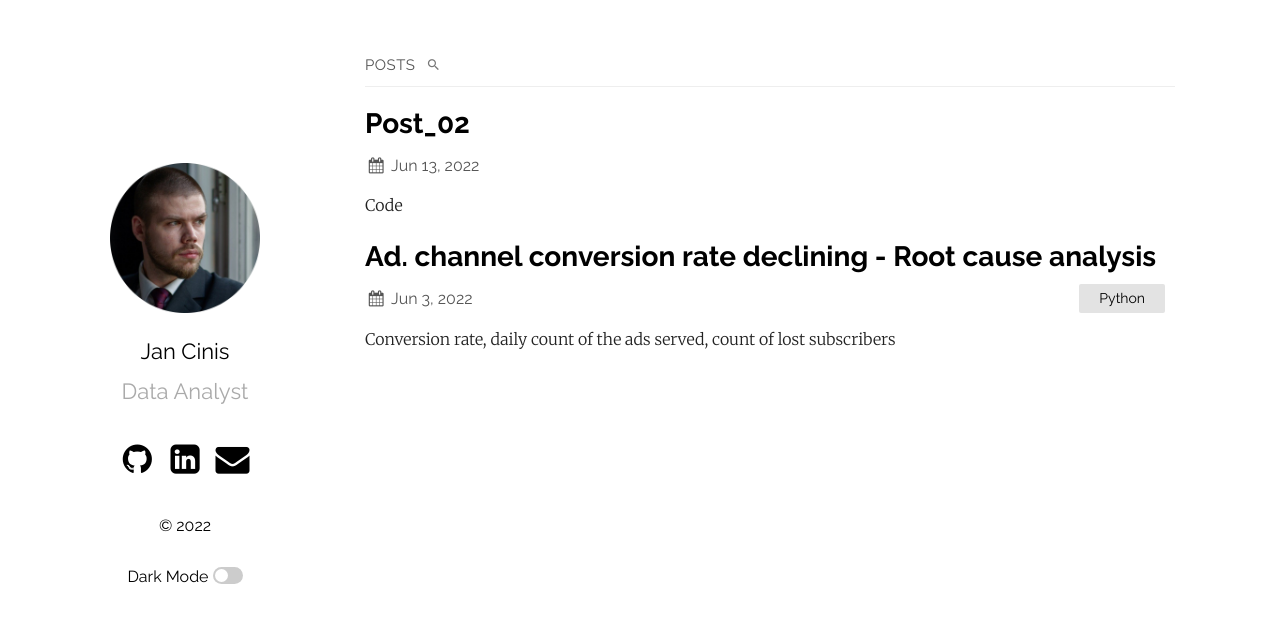
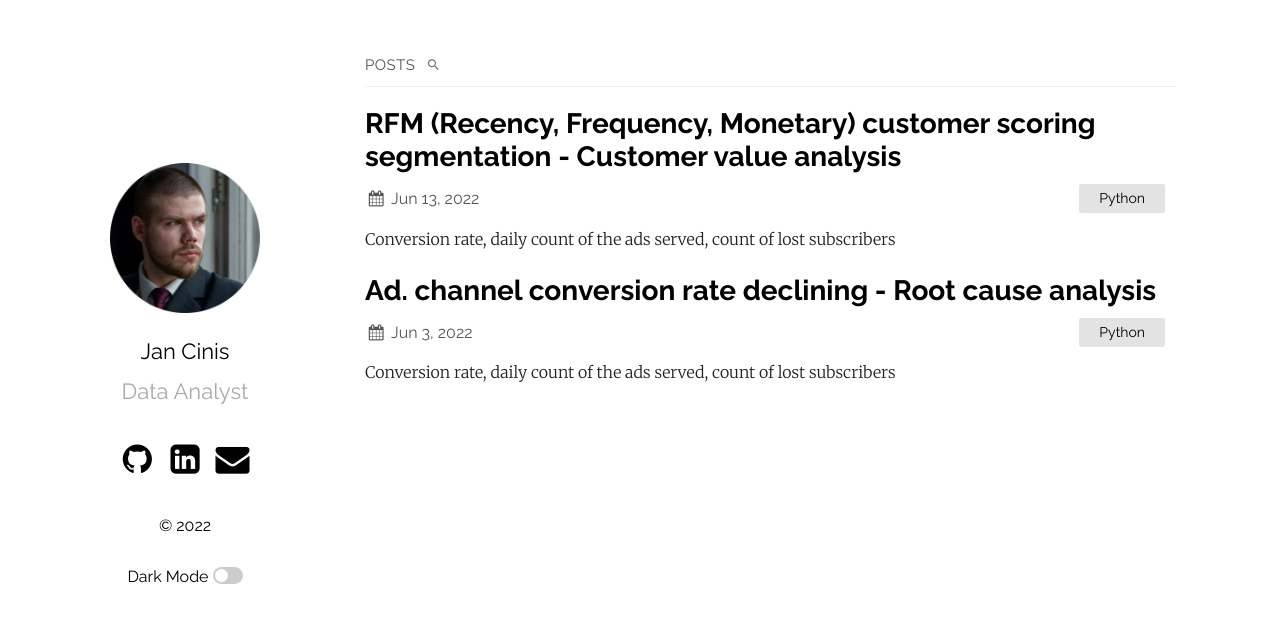
Before and after one commit to JanCinis/jancinis.github.io, a Jekyll site: the page built from index.md, in a window 1280 px wide. Shown: the top 623 px of the page. Built offline with Jekyll 4.4.1, drawn with Linux system fonts in a browser that asks for light colours; part of the change alters nothing that is shown.

Commit message:
Update 2022-06-13-post_02.markdown

````diff
--- a/_posts/2022-06-13-post_02.markdown
+++ b/_posts/2022-06-13-post_02.markdown
@@ -1 +1,109 @@
-Code
+---
+layout: post
+title:  "RFM (Recency, Frequency, Monetary) customer scoring segmentation - Customer value analysis"
+date:   2022-06-13 19:15:41 +0530
+categories: Python
+---
+Conversion rate, daily count of the ads served, count of lost subscribers
+
+![image](https://raw.githubusercontent.com/JanCinis/jancinis.github.io/main/assets/conversion_rate_resized.jpg)
+
+**Introduction**
+Customer value analysis (CVA) is an analytic method for discovering customers’ characteristics and on this basis making further analysis to extract useful knowledge from big data.
+
+RFM models help us to understand how much is the client worth to the company. This is known as customer scoring. Based on such information, we are able to determine the efficiency of marketing campaigns and decide whether a customer is important enough for us to maintain advertising spendings.
+
+The main advantage of RFM analysis is that it provides meaningful information about customers while using fewer (three-dimensional) criterions as cluster attributes. This reduces the complexity of customer value analysis model without compromising its accuracy.
+
+**Data**
+For current project used marketing dataset based on the data of an online subscription business. The libraries used are numpy, pandas and matplotlib. The data and full code are available in the <a href="https://github.com/JanCinis/ad-channel-conversion-rate-case" target="_blank">repository</a>
+
+**I. Identifying inconsistencies**
+
+// 1. Step – Check whether users are more likely to convert on weekends compared with weekdays.
+
+• Add day of week column
+```python
+df = pd.read_csv('marketing_data_2021.csv', parse_dates = ['date_served'])
+df['DoW_served'] = df['date_served'].dt.dayofweek
+```
+• Function to calculate conversion rate by day of week for each channel
+```python
+def converstion_rate( df, column_names):
+	# group by column_names and calculate subscribers
+	subscribers = df[ df['convert_value'] == True].groupby(column_names)['user_id'].nunique()
+	# group by column_names and calculate total visitors
+	total = df.groupby(column_names)['user_id'].nunique()
+	conversion_rate = subscribers/total
+	return conversion_rate
+
+DoW_conversion = converstion_rate(df, ['DoW_served', 'marketing_channel'])
+```
+• Unstack channels and plot conversion rate by day of week
+```python
+DoW_df = pd.DataFrame(DoW_conversion.unstack(level=1))
+DoW_df.plot()
+plt.title('Conversion rate by day of week\n')
+plt.ylim(0)
+plt.show()
+```
+<img src="https://raw.githubusercontent.com/JanCinis/jancinis.github.io/main/assets/img_post_01/Channels_conv_rate_dow.png" height="250">
+
+**Conclusion:**
+– ruled out natural fluctuations across the day of the week
+– the marketing assets as the cause for decreasing house ads conversion
+
+// 2. Step – Check conversion by language over time, if the new marketing campaign does not apply broadly across different cultures.
+
+• The rows where marketing channel is House Ads
+```python
+house_ads = df[df['marketing_channel']=='House Ads']
+```
+• Conversion by date served, and language displayed
+```python
+DoW_conversion = converstion_rate(house_ads, ['date_served', 'language_displayed'])
+```
+• Unstack DoW_conversion and defining a function for plotting graphs
+```python
+conv_lang_df = pd.DataFrame(conv_lang_channel.unstack(level=1))
+def plotting_conversion(df):
+          	for column in df:
+                        	plt.plot( df.index, df [column])
+                        	plt.title('Daily' + column + 'retention rate\n', size = 16)
+                        	plt.ylabel('Retention rate (%)', size = 14)
+                        	plt.xlabel('Date', size = 14)
+                        	plt.show()
+                        	plt.clf()
+```
+• Defined plotting function results
+```python
+plotting_conv(conv_lang_df)
+```
+<img src="https://raw.githubusercontent.com/JanCinis/jancinis.github.io/main/assets/img_post_01/Languages_conv_rate_drop.png" height="450">
+
+**Conclusion:**
+– the English conversion rate drops around the 11th of Jan, and there do not appear to be ads served in other languages for a two week period. Needs further investigation
+– conversion is down because there is a pattern around language preferences
+
+// 3. Step - identify what the problem is specifically so that the team doesn't repeat their mistake.
+
+• A new column for sorting, showing if the preferred language was shown
+```python
+house_ads['is_correct_lang'] = np.where(house_ads['language_displayed'] == house_ads['language_preferred'], 'Yes', 'No')
+```
+• Group by date_served and is_correct_lang to get a daily count of the ads served
+```python
+language_check = house_ads.groupby(['date_served', 'is_correct_lang'])['is_correct_lang'].count()
+```
+• What percentage of users were not being served ads in the right language
+```python
+language_check_df = pd.DataFrame(language_check.unstack(level=1)).fillna(0)
+language_check_df['pct'] = language_check_df['Yes']/language_check_df.sum(axis=1)
+plt.clf()
+plt.plot(language_check_df.index.values, language_check_df['pct'])
+plt.show()
+```
+<img src="https://raw.githubusercontent.com/JanCinis/jancinis.github.io/main/assets/img_post_01/Right_language_percentage.png" height="200">
+
+**Conclusion:**
+– house ads have been underperforming due to serving all ads in English rather than each user's preferred language
````
